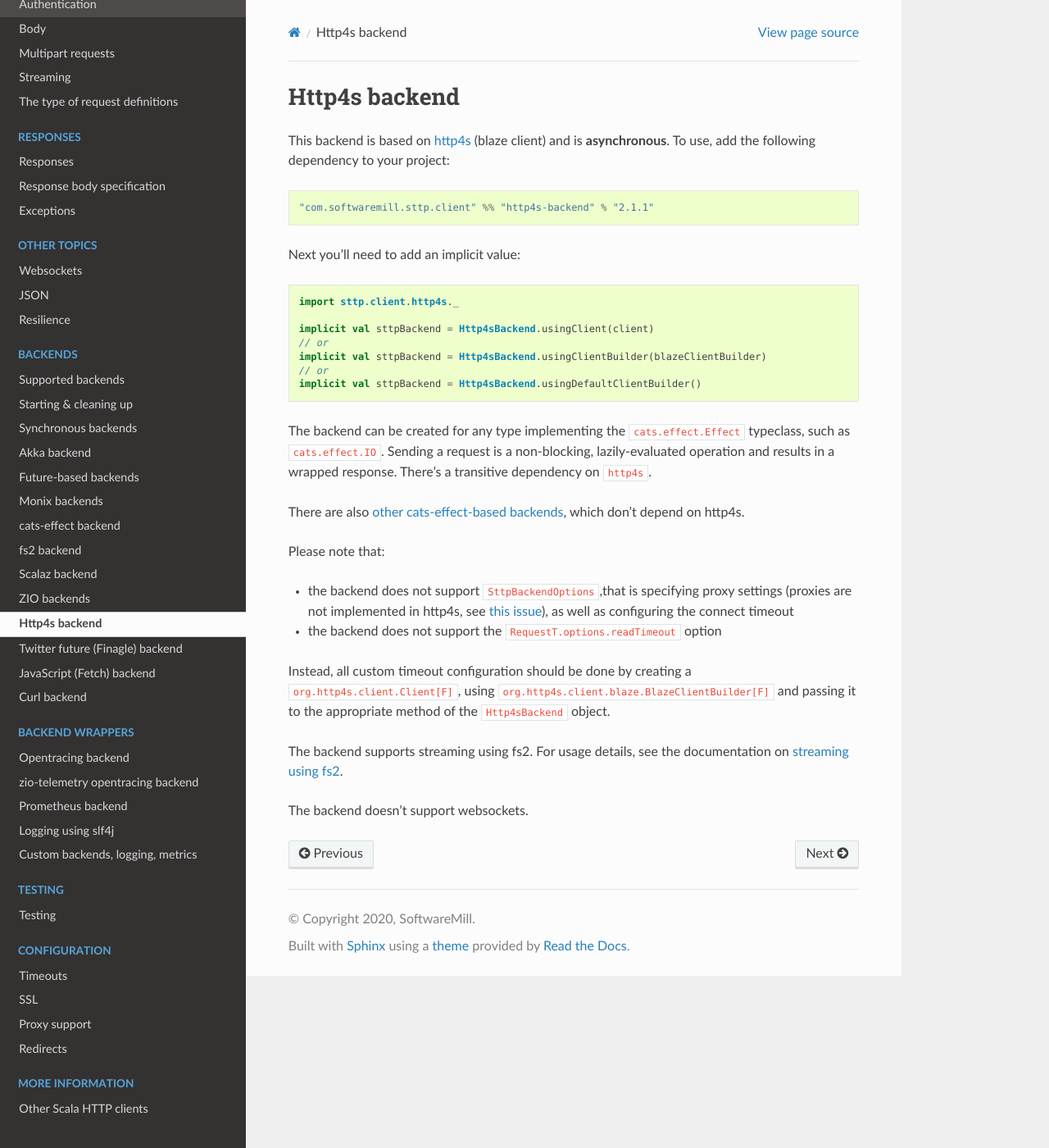
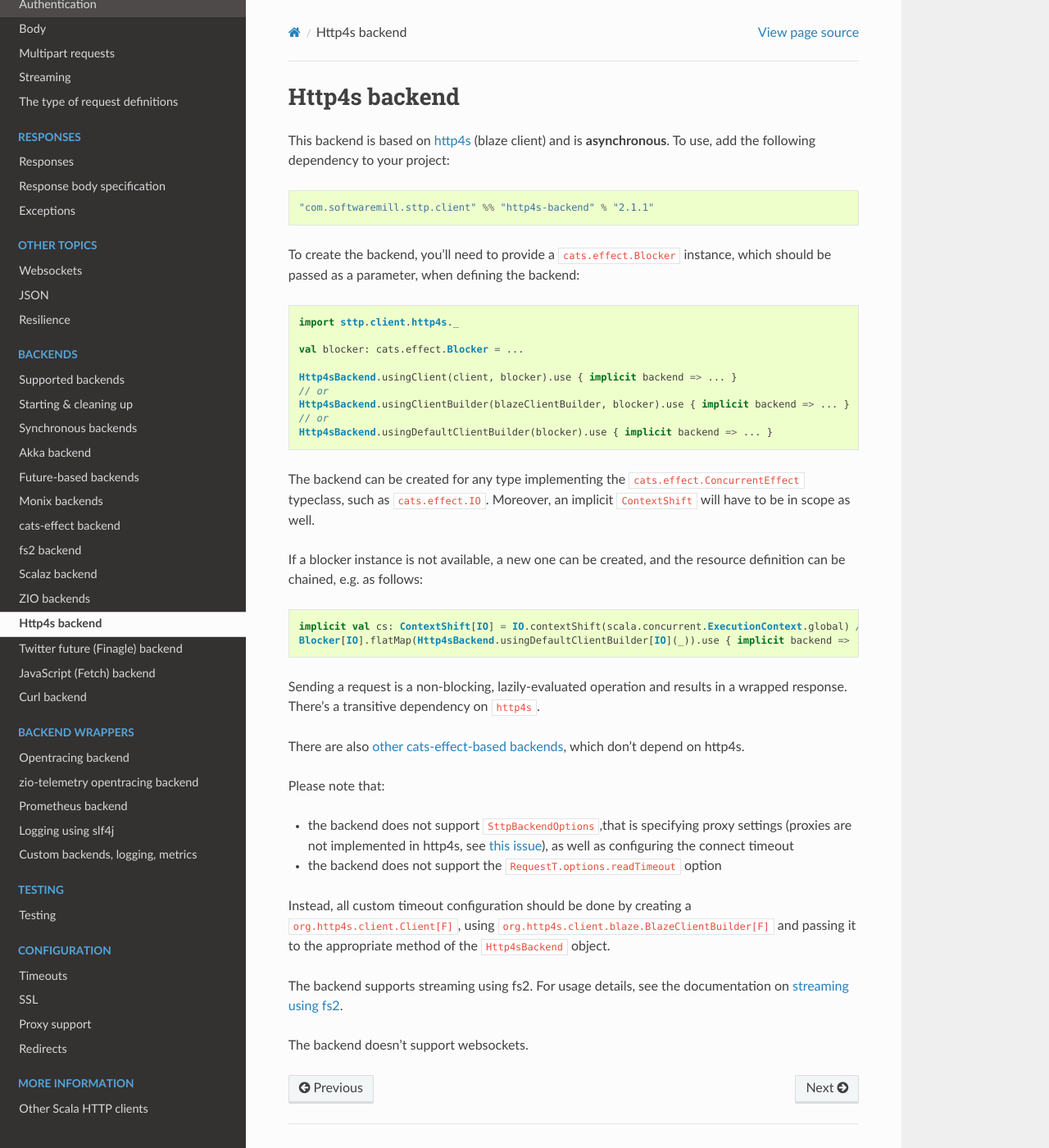
Before and after one commit to softwaremill/sttp, a Sphinx documentation site: the page built from docs/backends/http4s.md, in a window 1280 px wide and 1400 px high. Shown: the whole window at 82% size. Built offline with Sphinx 7.4.7 and the Read the Docs theme 2.0.0, drawn with Linux system fonts in a browser that asks for light colours.

Commit message:
#538: update http4s docs

````diff
--- a/docs/backends/http4s.md
+++ b/docs/backends/http4s.md
@@ -6,19 +6,30 @@
 "com.softwaremill.sttp.client" %% "http4s-backend" % "2.1.1"
 ```
 
-Next you'll need to add an implicit value:
+To create the backend, you'll need to provide a `cats.effect.Blocker` instance, which should be passed as a parameter, when defining the backend:
 
 ```scala
 import sttp.client.http4s._
 
-implicit val sttpBackend = Http4sBackend.usingClient(client)
+val blocker: cats.effect.Blocker = ...
+
+Http4sBackend.usingClient(client, blocker).use { implicit backend => ... }
 // or
-implicit val sttpBackend = Http4sBackend.usingClientBuilder(blazeClientBuilder)
+Http4sBackend.usingClientBuilder(blazeClientBuilder, blocker).use { implicit backend => ... }
 // or
-implicit val sttpBackend = Http4sBackend.usingDefaultClientBuilder()
+Http4sBackend.usingDefaultClientBuilder(blocker).use { implicit backend => ... }
 ```
 
-The backend can be created for any type implementing the `cats.effect.Effect` typeclass, such as `cats.effect.IO`. Sending a request is a non-blocking, lazily-evaluated operation and results in a wrapped response. There's a transitive dependency on `http4s`.
+The backend can be created for any type implementing the `cats.effect.ConcurrentEffect` typeclass, such as `cats.effect.IO`. Moreover, an implicit `ContextShift` will have to be in scope as well.
+
+If a blocker instance is not available, a new one can be created, and the resource definition can be chained, e.g. as follows:
+
+```scala
+implicit val cs: ContextShift[IO] = IO.contextShift(scala.concurrent.ExecutionContext.global) // or another instance
+Blocker[IO].flatMap(Http4sBackend.usingDefaultClientBuilder[IO](_)).use { implicit backend => ... }
+```
+
+Sending a request is a non-blocking, lazily-evaluated operation and results in a wrapped response. There's a transitive dependency on `http4s`.
 
 There are also [other cats-effect-based backends](catseffect.html), which don't depend on http4s.
 
````
Also changed, not shown: 1 other file.
